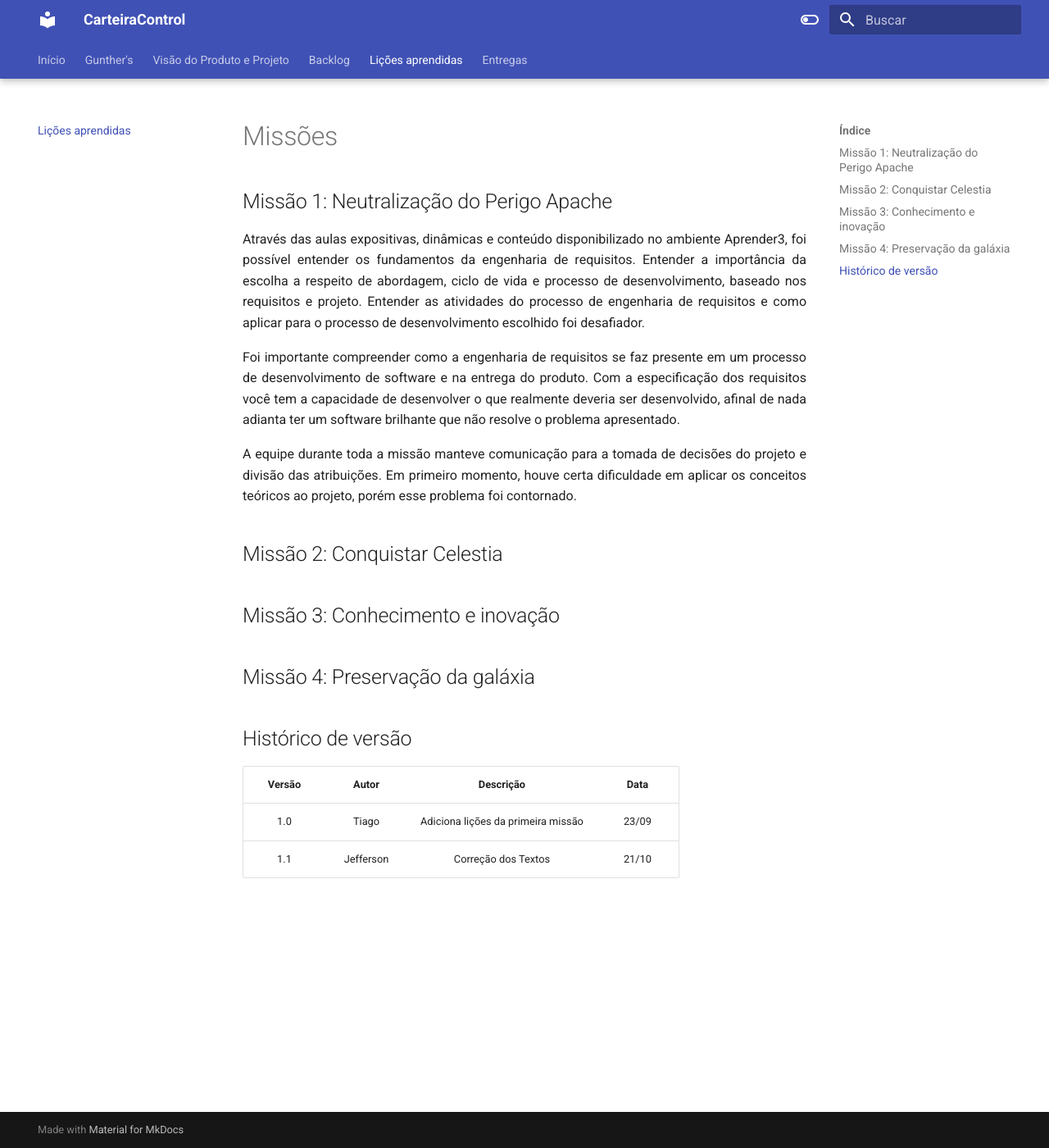
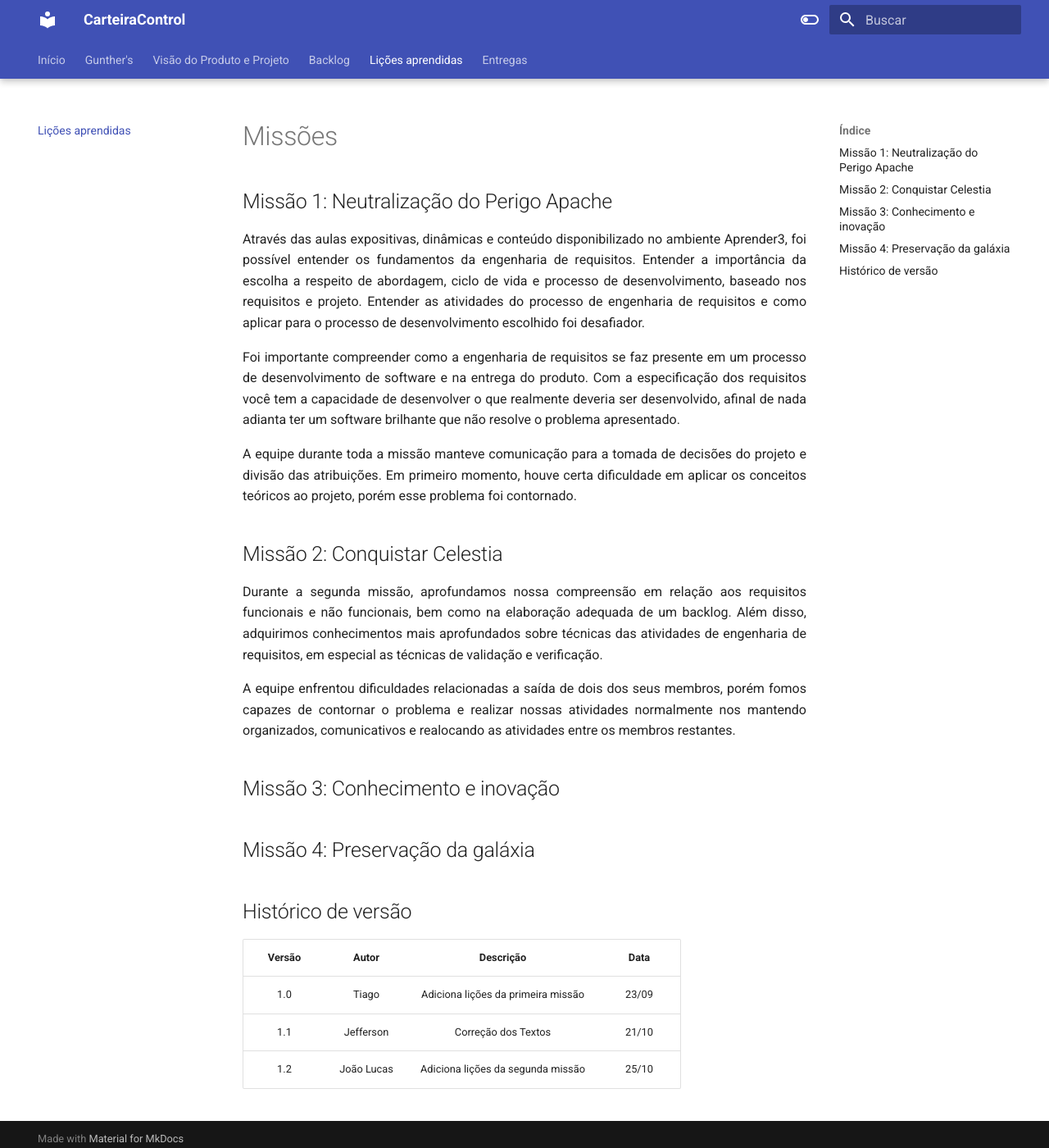
Before and after one commit to mdsreq-fga-unb/2023.2-CarteiraControl, an MkDocs documentation site: the page built from docs/Licoes.md, in a window 1280 px wide and 1400 px high. Shown: the whole window at 82% size. Built offline with MkDocs 1.6.1 and Material for MkDocs 9.7.7, drawn with Linux system fonts in a browser that asks for light colours.

Commit message:
Adicionando lições aprendidas

```diff
--- a/docs/Licoes.md
+++ b/docs/Licoes.md
@@ -6,6 +6,8 @@
 <p align=justify>A equipe durante toda a missão manteve comunicação para a tomada de decisões do projeto e divisão das atribuições. Em primeiro momento, houve certa dificuldade em aplicar os conceitos teóricos ao projeto, porém esse problema foi contornado.</p>
 
 ## Missão 2: Conquistar Celestia
+<p align=justify>Durante a segunda missão, aprofundamos nossa compreensão em relação aos requisitos funcionais e não funcionais, bem como na elaboração adequada de um backlog. Além disso, adquirimos conhecimentos mais aprofundados sobre técnicas das atividades de engenharia de requisitos, em especial as técnicas de validação e verificação.</p>
+<p align=justify>A equipe enfrentou dificuldades relacionadas a saída de dois dos seus membros, porém fomos capazes de contornar o problema e realizar nossas atividades normalmente nos mantendo organizados, comunicativos e realocando as atividades entre os membros restantes.</p>
 
 ## Missão 3: Conhecimento e inovação
 
@@ -17,3 +19,4 @@
 | :---: | :----: | :-------: | :---: |
 |    1.0   |   Tiago     |   Adiciona lições da primeira missão |  23/09 |
 | 1.1| Jefferson |  Correção dos Textos | 21/10 |
+| 1.2| João Lucas |  Adiciona lições da segunda missão | 25/10 |
```
Also changed, not shown: docs/ProcessoDesenvolvimento.md (+1 -1 lines).
